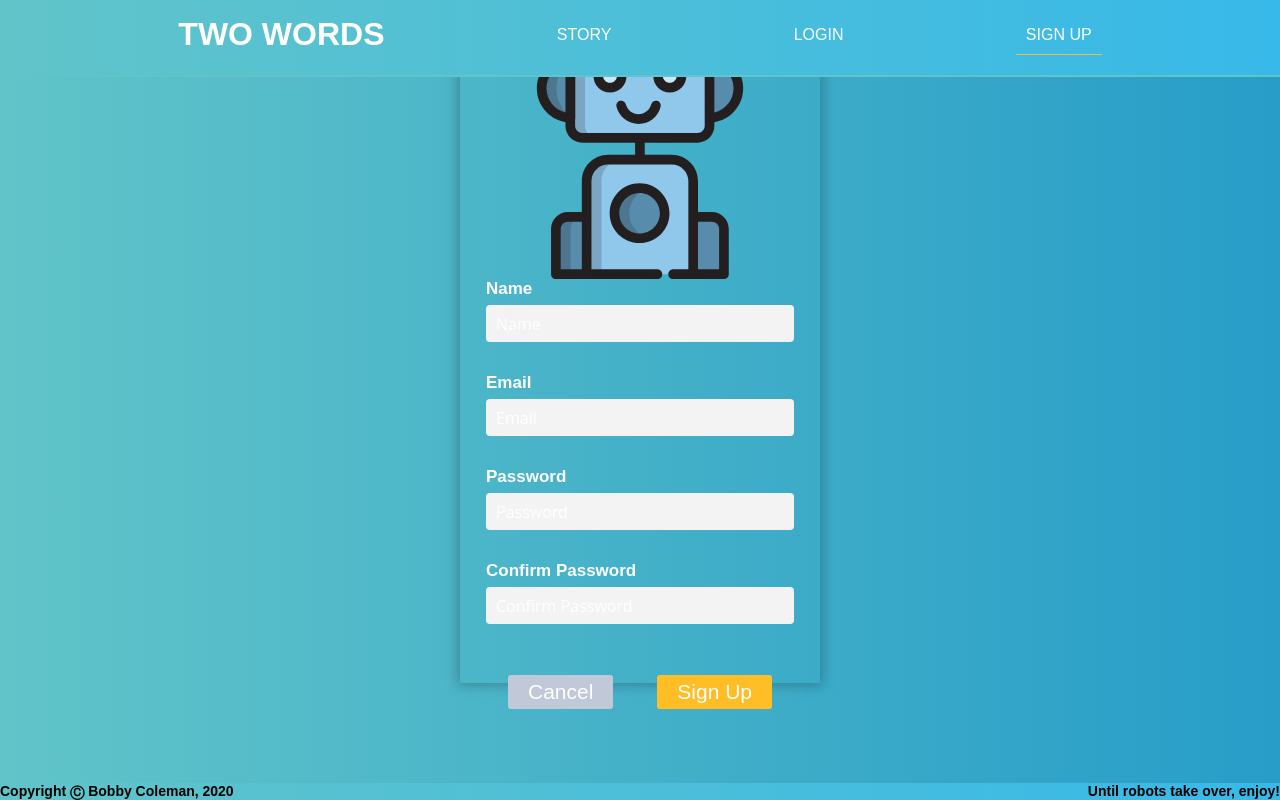
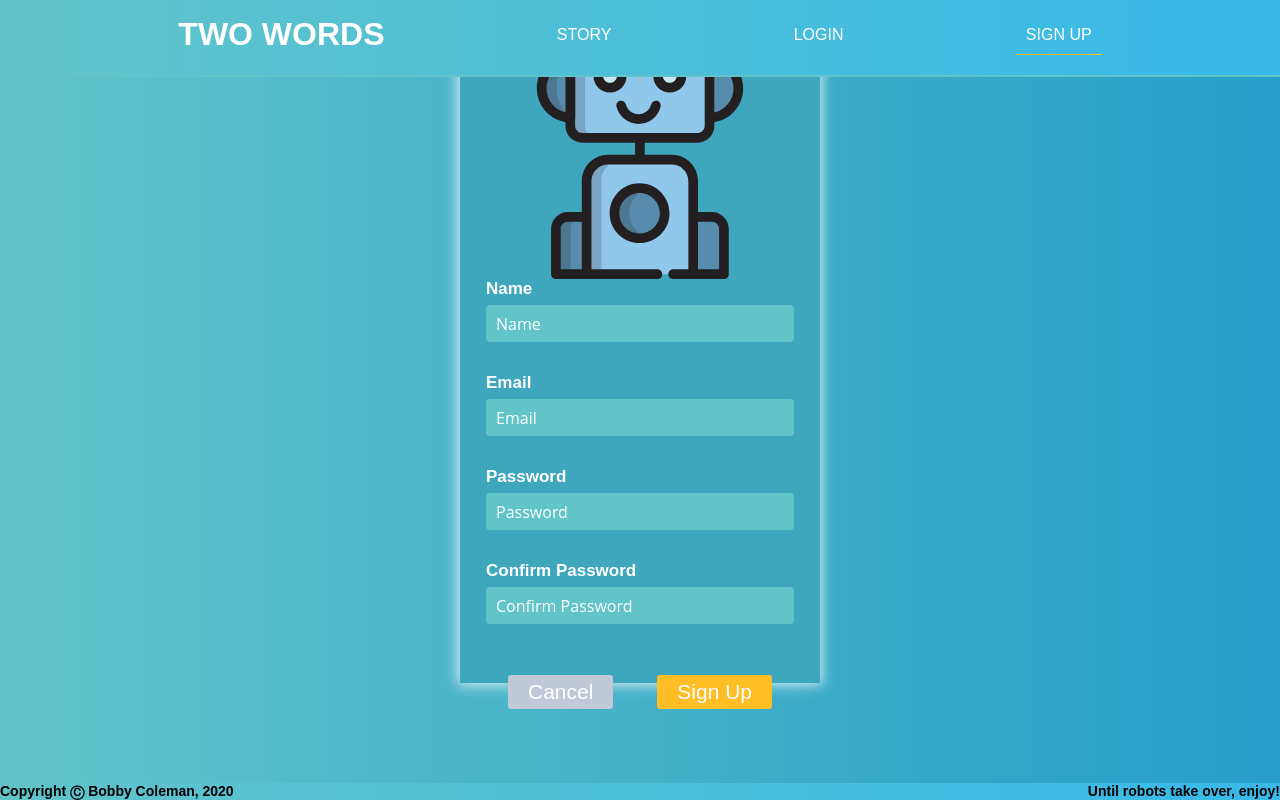
Before and after one commit to Bobby-Coleman/TwoWords, a React (Create React App) app: page /signup in a window 1280 px wide. Built offline with nearby package versions, Linux system fonts and the light colour scheme; no server answers.

Commit message:
Color correct entries  and other components

```diff
--- a/src/components/Entry/Entry.css
+++ b/src/components/Entry/Entry.css
@@ -7,6 +7,7 @@
 .entry {
     height: auto;
     width: 30em;
+    background-color: #3ea7be;
 }
 
 .entry-editing {
@@ -15,7 +16,7 @@
 }
 
 .entry, .entry-editing {
-    box-shadow: 0px 0px 12px 2px rgba(15, 15, 15, 0.281);
+    box-shadow: 0px 0px 12px 2px #1417184f;
     margin: 20px;
     word-wrap: break-word;
 }
@@ -28,13 +29,15 @@
     padding: 10px;
     font-size: 20px;
     font-weight: 900;
-    color:  #3498db;
+    color:  White;
 }
 
 .entry-paragraph {
-    border: 3px solid #f1f1f1;
+    border: 3px solid #61c4c9;
     margin: 20px;
     padding: 20px;
+    color: white;
+    text-align: justify;
 }
 
 .btn-small {
--- a/src/components/IdeaBox/IdeaBox.css
+++ b/src/components/IdeaBox/IdeaBox.css
@@ -1,6 +1,7 @@
 .idea-box {
     border: 2px solid #61c4c9;
     width: 25em;
+    background-color: #3ea7be;
 }
 
 .entry-group {
--- a/src/pages3/LoginPage/RegistrationPages.css
+++ b/src/pages3/LoginPage/RegistrationPages.css
@@ -16,19 +16,21 @@
     justify-content: center;
 }
 
-.box-shadow {
-    box-shadow: 0px 0px 12px 2px rgba(15, 15, 15, 0.281);
+.box-shadow, .signup-shadow  {
+    box-shadow: 0px 0px 12px 2px rgba(255, 255, 255, 0.781);
     padding: 20px;
-    width: 20em;
-    height: 30em;
     display: flex;
     justify-content: center;
     margin-top: 10px;
+    background-color: #3ea7be;
+}
+
+.box-shadow {
+    width: 20em;
+    height: 30em;
 }
 
 .signup-shadow {
-    box-shadow: 0px 0px 12px 2px rgba(15, 15, 15, 0.281);
-    padding: 20px;
     width: 20em;
     height: 40em;
     display: flex;
@@ -41,11 +43,6 @@
     font-weight: 700;
     font-family: "Open Sans", sans-serif;
 }
-
-.signup-btn:active {
-    text-decoration: underline;
-}
-
 
 .form-group label {
     display: flex;
@@ -86,7 +83,8 @@ input {
     padding: 0px 10px;
     font-size: 16px;
     font-family: "Open Sans", sans-serif;
-    background-color: #f3f3f3;
+    background-color: #61c4c9;
+    color: white;
     border: 0;
     border-radius: 4px;
     margin-bottom: 31px;
@@ -95,7 +93,7 @@ input {
 
 input:focus {
     outline: none;
-    box-shadow: 0px 0px 12px 0.8px #3474dbb2;
+    box-shadow: 0px 0px 12px 0.8px white;
 }
 
 .form-links {
@@ -108,7 +106,7 @@ input:focus {
 .signup-btn {
     margin: 20px;
     text-decoration: none;
-    color:  #2386c8;
+    color:  white;
 }
 
 .err-msg {
```
